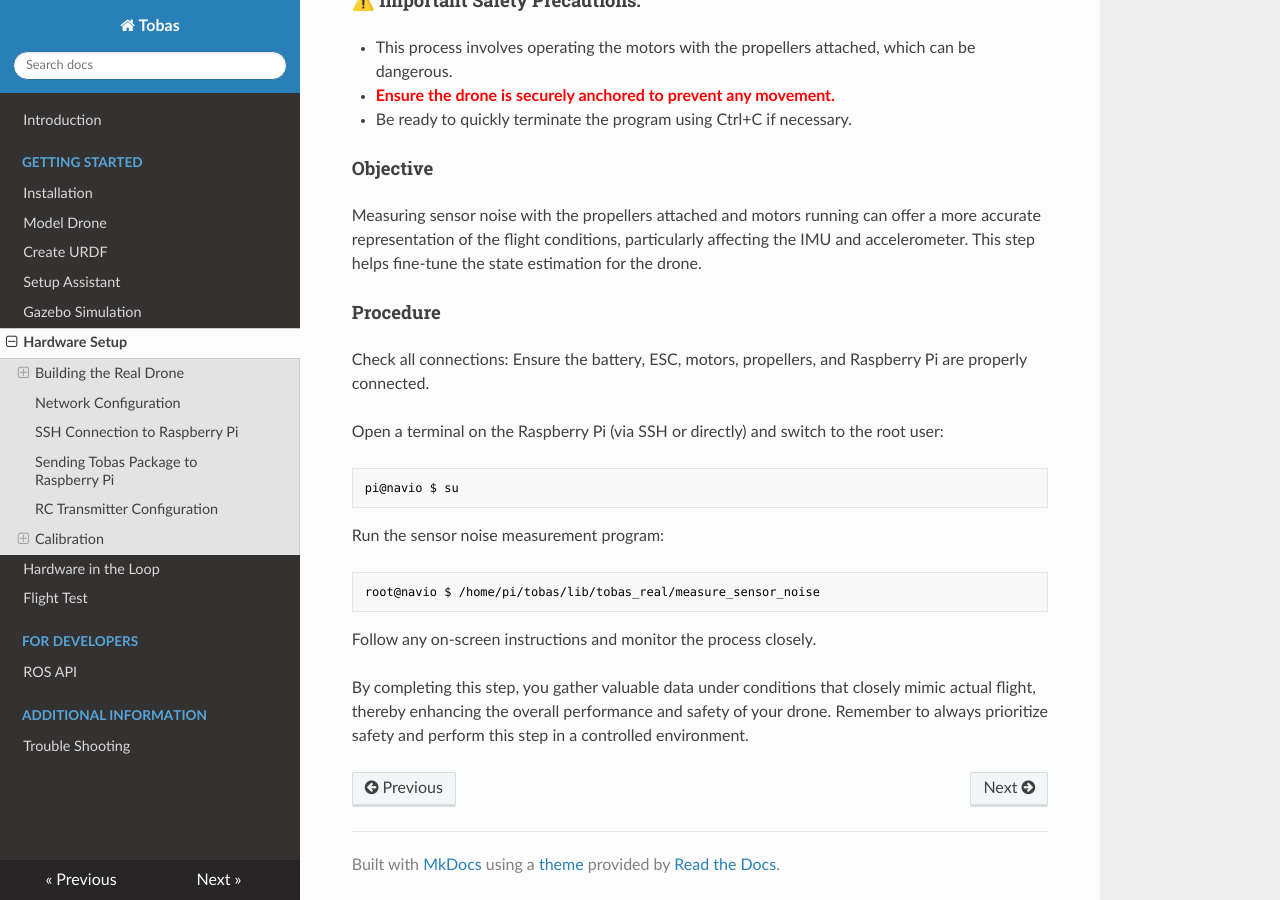
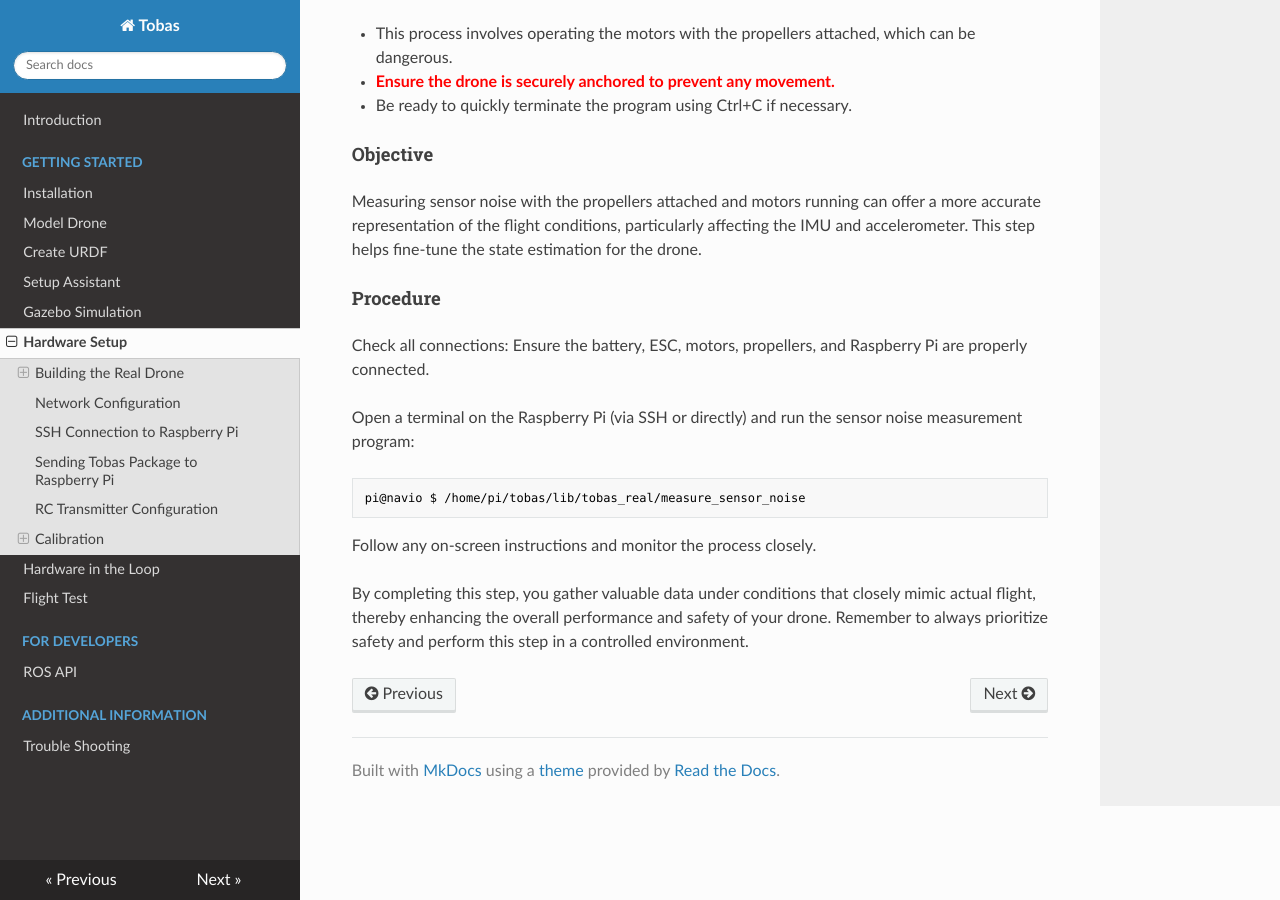
Before and after one commit to TobasFlightControl/tobas_wiki, an MkDocs documentation site: the page built from docs/hardware_setup.md, in a window 1280 px wide and 900 px high, scrolled down 6179 px. Built offline with MkDocs 1.6.1, drawn with Linux system fonts in a browser that asks for light colours; nearby versions of some CDN libraries; some of the changed text lies outside the part shown.

Commit message:
root権限がなくてもPWMを扱えるようにした

````diff
--- a/docs/hardware_setup.md
+++ b/docs/hardware_setup.md
@@ -181,15 +181,14 @@
 Execute the following and follow the console instructions:
 
 ```bash
-pi@navio $ su
-root@navio $ /home/pi/tobas/lib/tobas_real/esc_calibration
+pi@navio $ /home/pi/tobas/lib/tobas_real/esc_calibration
 ```
 
 We check if the calibration was successful.
 Execute the following on the Raspberry Pi:
 
 ```bash
-root@navio $ roslaunch tobas_motor_test motors_handler.launch
+pi@navio $ roslaunch tobas_motor_test motors_handler.launch
 ```
 
 Execute the following on an external PC:
@@ -240,16 +239,10 @@
 
 Check all connections: Ensure the battery, ESC, motors, propellers, and Raspberry Pi are properly connected.
 
-Open a terminal on the Raspberry Pi (via SSH or directly) and switch to the root user:
+Open a terminal on the Raspberry Pi (via SSH or directly) and run the sensor noise measurement program:
 
 ```bash
-pi@navio $ su
-```
-
-Run the sensor noise measurement program:
-
-```bash
-root@navio $ /home/pi/tobas/lib/tobas_real/measure_sensor_noise
+pi@navio $ /home/pi/tobas/lib/tobas_real/measure_sensor_noise
 ```
 
 Follow any on-screen instructions and monitor the process closely.
````
Also changed, not shown: docs/flight_test.md (+1 -2 lines), docs/hil.md (+1 -2 lines).
